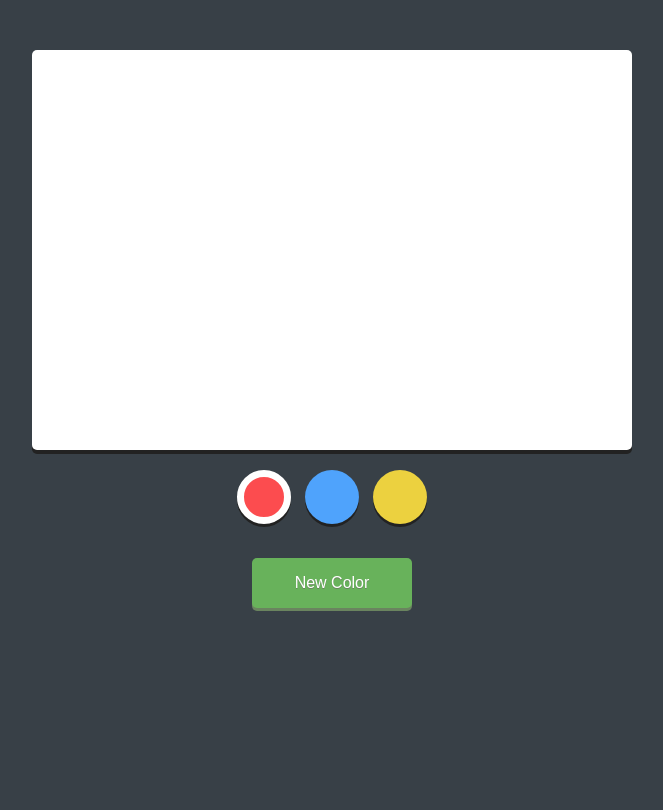
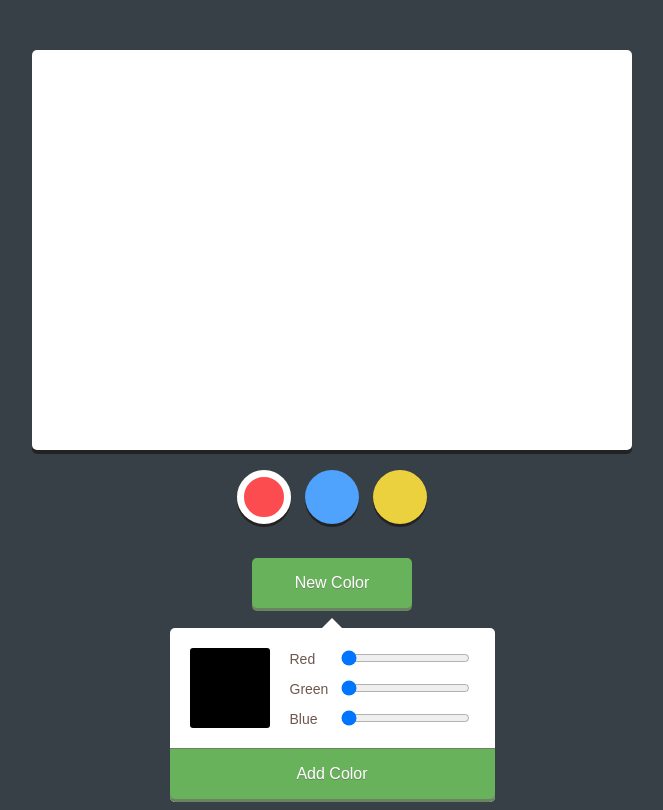
Before and after one commit to anijanair/jquery-apps, a plain HTML site: page Simple Drawing Application/index.html in a window 1280 px wide. Both pictures are taken after a click on the button "New Color". Shown: the whole page, without its empty margins (308-971 px from the left). Drawn offline with nearby package versions, Linux system fonts and the light colour scheme.

Commit message:
modified 'app.js' with 'sliders' added to 'new color'button

```diff
--- a/Simple Drawing Application/index.html
+++ b/Simple Drawing Application/index.html
@@ -18,21 +18,22 @@
 
     <div class="sliders">
       <p>
-        <label for="red">red</label>
-        <input id="red" name="red" type="range" min="0" max="255" value="0">
+        <label for="red">Red</label>
+        <input id="red" name="red" type="range" min=0  max=255 value=0>
       </p>
       <p>
-        <label for="green">green</label>
-        <input id="green" name="green" type="range" min="0" max="255" value="0">
+        <label for="green">Green</label>
+        <input id="green" name="green" type="range" min=0  max=255 value=0>
       </p>
       <p>
-        <label for="blue">blue</label>
-        <input id="blue" name="blue" type="range" min="0" max="255" value="0">
+        <label for="blue">Blue</label>
+        <input id="blue" name="blue" type="range" min=0  max=255 value=0>
       </p>
+    </div>
       <div>
         <button id="addNewColor">Add Color</button>
       </div>
-    </div>
+
     </div>
 
   </div>
--- a/Simple Drawing Application/js/app.js
+++ b/Simple Drawing Application/js/app.js
@@ -0,0 +1,21 @@
+var color= $(".selected").css("background color");
+$(".controls li").click(function (){
+  $(".selected").siblings().removeClass("selected");
+  $(this).addClass("selected");
+  color=$(this).css("background-color");
+
+});
+$("#revealColorSelect").click(function (){
+  changeColor();
+  $("#colorSelect").toggle();
+});
+
+ function changeColor() {
+   var r =$("#red").val();
+   var g =$("#green").val();
+   var b =$("#blue").val();
+   $("#newColor").css("background-color","rgb(" + r+ "," + g + "," + b + ")");
+
+
+$("input[type= range]").change(changeColor);
+}
```
